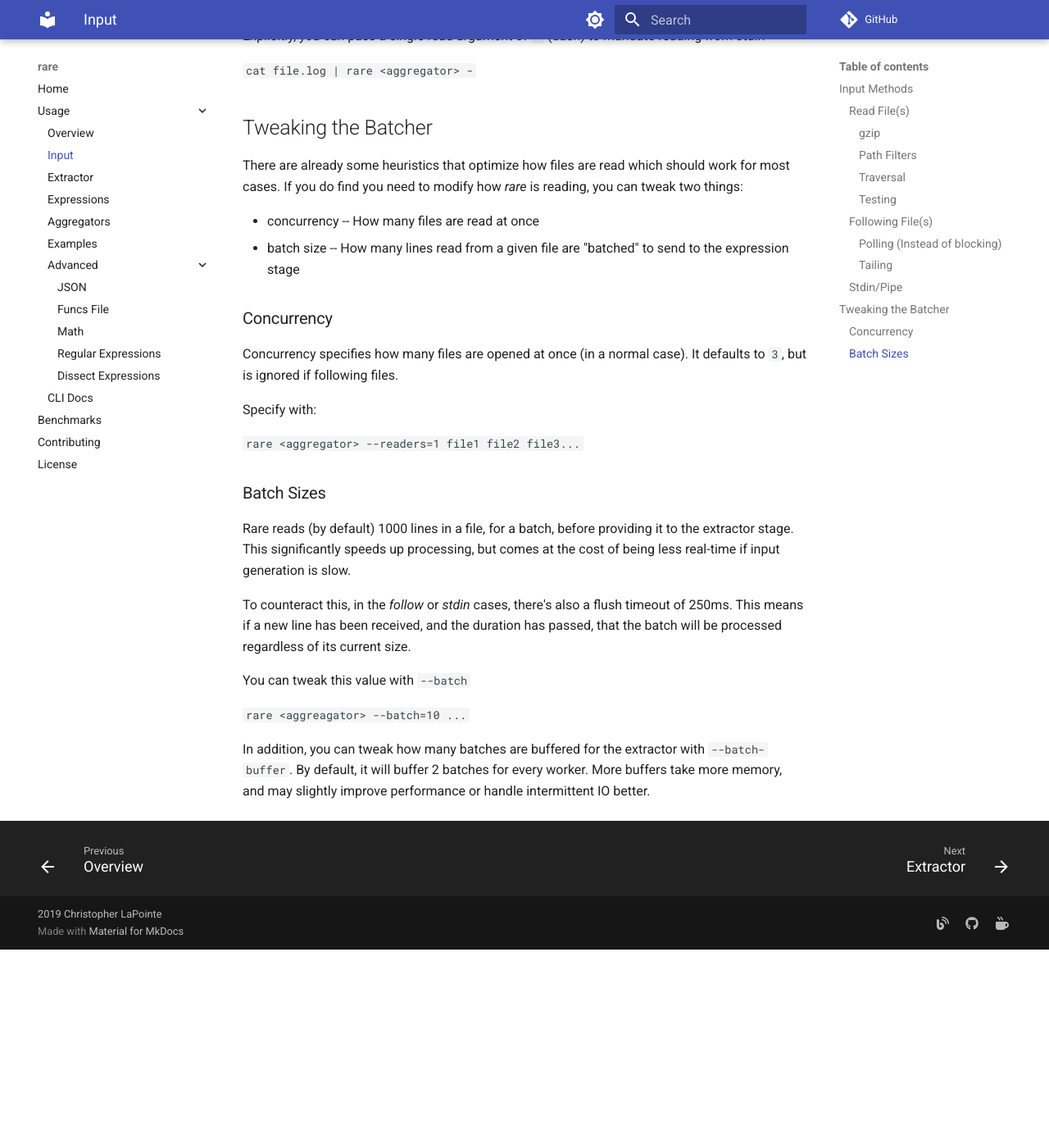
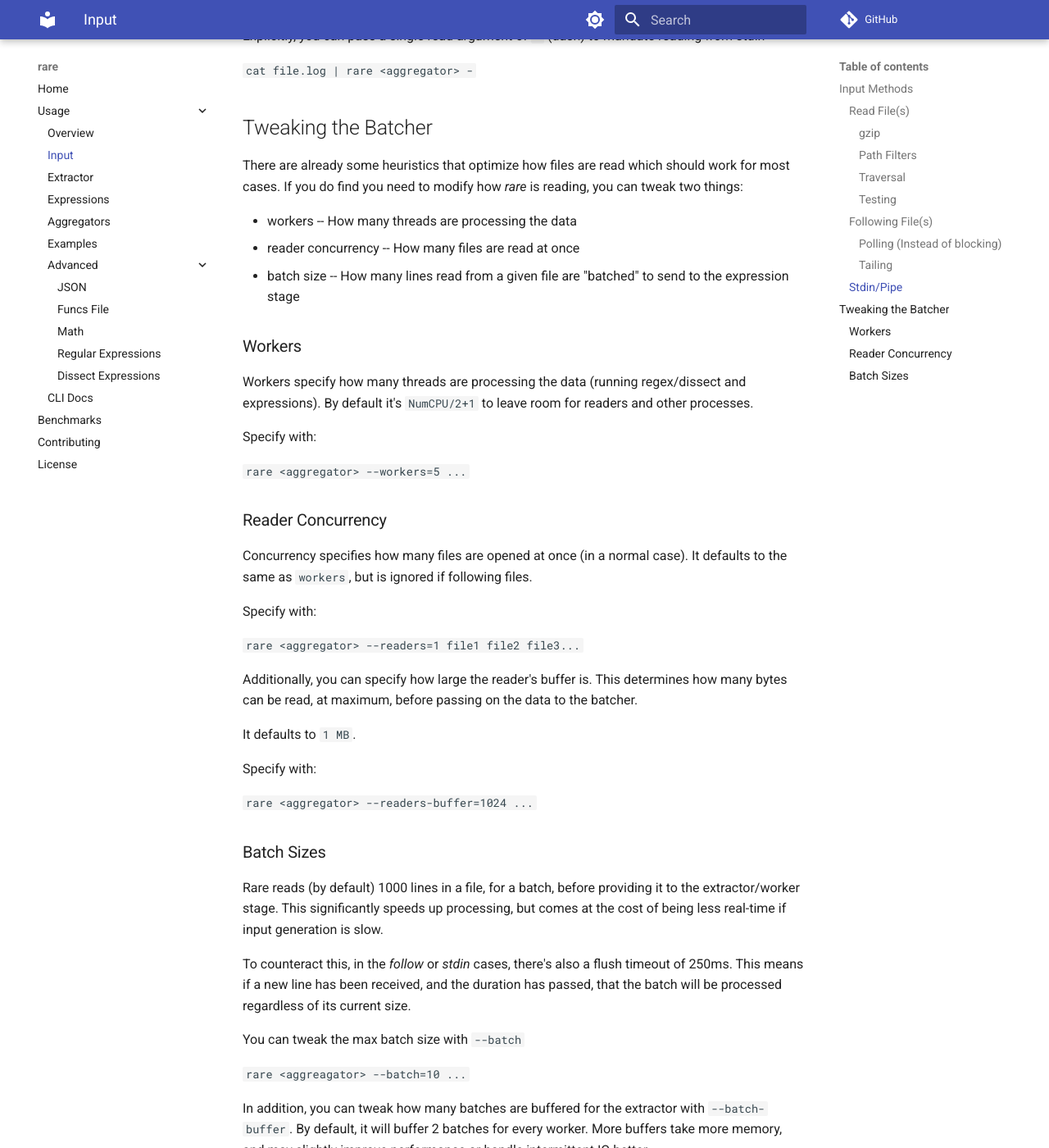
Before and after one commit to zix99/rare, an MkDocs documentation site: the page built from docs/usage/input.md, in a window 1280 px wide and 1400 px high, scrolled down 2897 px. Shown: the whole window at 82% size. Built offline with MkDocs 1.6.1 and Material for MkDocs 9.7.7, drawn with Linux system fonts in a browser that asks for light colours; comment, search, counter and statistics services are not loaded; before the commit the page ends 4055 px from its top, so only the background shows below that.

Commit message:
Clean up the tweak docs

```diff
--- a/docs/usage/input.md
+++ b/docs/usage/input.md
@@ -135,29 +135,48 @@ There are already some heuristics that optimize how files are read which
 should work for most cases. If you do find you need to modify how *rare*
 is reading, you can tweak two things:
 
-* concurrency -- How many files are read at once
+* workers -- How many threads are processing the data
+* reader concurrency -- How many files are read at once
 * batch size -- How many lines read from a given file are "batched" to send to the expression stage
 
-### Concurrency
+### Workers
+
+Workers specify how many threads are processing the data (running regex/dissect and expressions).  By
+default it's `NumCPU/2+1` to leave room for readers and other processes.
+
+Specify with:
+
+`rare <aggregator> --workers=5 ...`
+
+### Reader Concurrency
 
 Concurrency specifies how many files are opened at once (in a normal case). It
-defaults to `3`, but is ignored if following files.
+defaults to the same as `workers`, but is ignored if following files.
 
 Specify with:
 
 `rare <aggregator> --readers=1 file1 file2 file3...`
 
+Additionally, you can specify how large the reader's buffer is. This determines
+how many bytes can be read, at maximum, before passing on the data to the batcher.
+
+It defaults to `1 MB`.
+
+Specify with:
+
+`rare <aggregator> --readers-buffer=1024 ...`
+
 ### Batch Sizes
 
 Rare reads (by default) 1000 lines in a file, for a batch, before providing it
-to the extractor stage.  This significantly speeds up processing, but comes
+to the extractor/worker stage.  This significantly speeds up processing, but comes
 at the cost of being less real-time if input generation is slow.
 
 To counteract this, in the *follow* or *stdin* cases, there's also a flush timeout of
 250ms. This means if a new line has been received, and the duration has passed,
 that the batch will be processed regardless of its current size.
 
-You can tweak this value with `--batch`
+You can tweak the max batch size with `--batch`
 
 `rare <aggreagator> --batch=10 ...`
 
```
